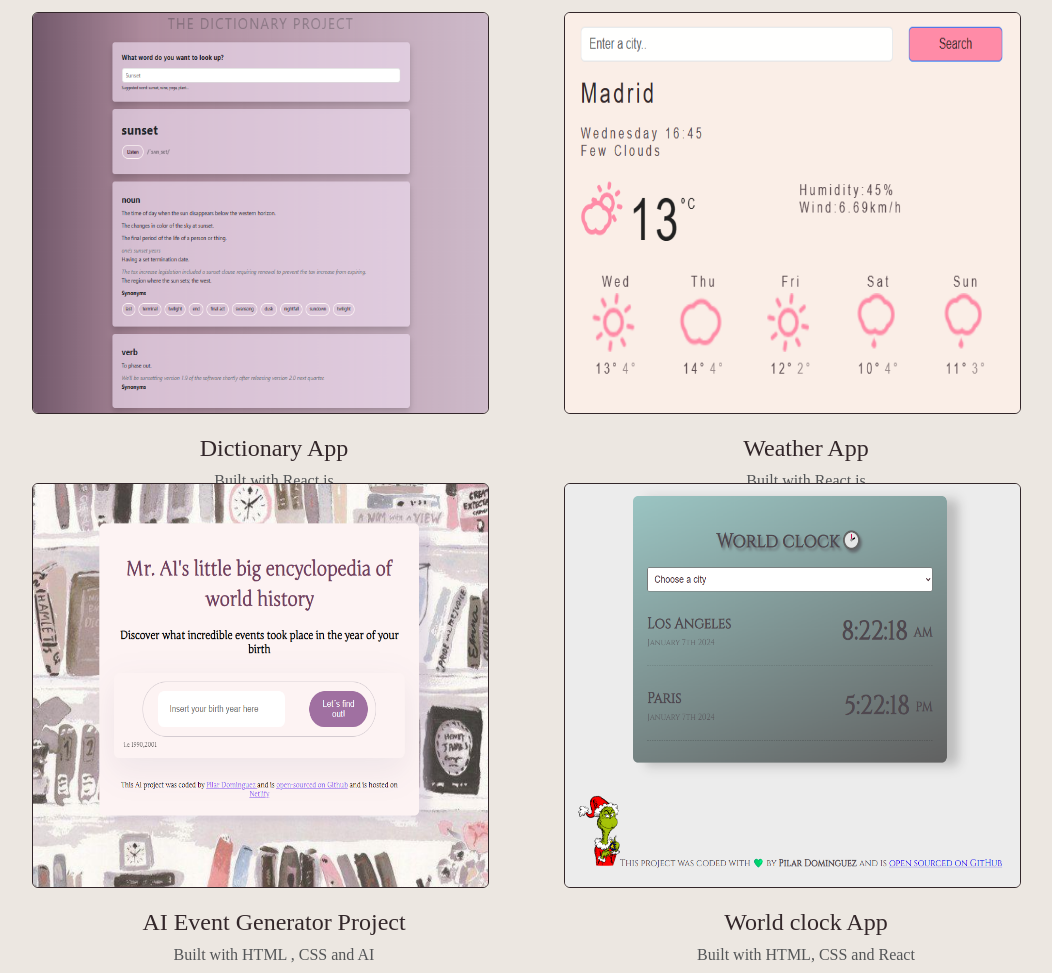
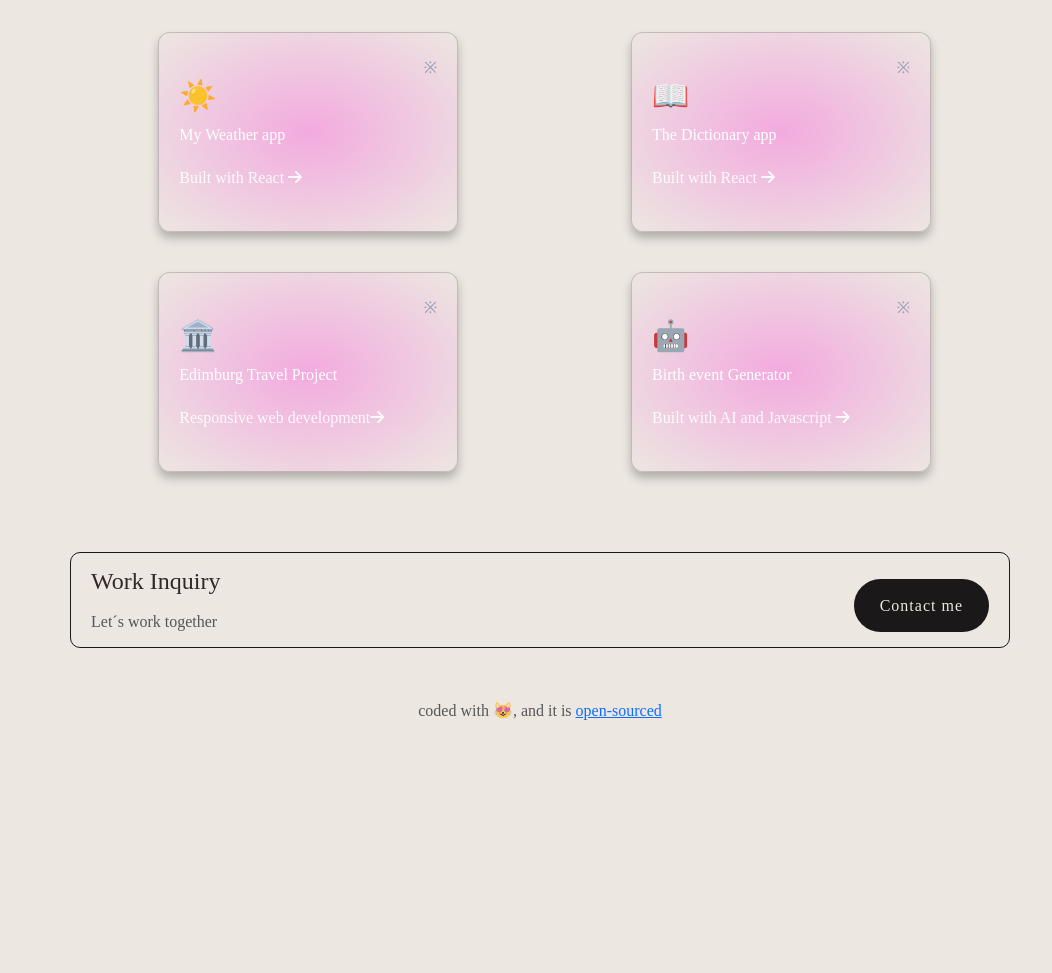
Before and after one commit to Pildomfl/my-portoflio-project, a plain HTML site: page work.html in a window 1280 px wide. Shown: the part 420-1393 px from the top of the page, without its empty margins (100-1152 px from the left). After the commit the page ends 1266 px from the top, so only its background shows below. Drawn offline with nearby package versions, Linux system fonts and the light colour scheme.

Commit message:
web update

```diff
--- a/styles/portfolio.css
+++ b/styles/portfolio.css
@@ -123,6 +123,10 @@ p {
     padding: 0;
     text-align: center;
   }
+  .cards {
+    justify-content: center;
+    text-align: center;
+  }
 }
 .nav {
   padding: 20px 0;
@@ -163,17 +167,16 @@ p {
 
 .info-tools {
   font-family: "Montaga", serif;
-  border: 2px solid #ff8ba7;
-  border-radius: 12px;
-  margin-top: 14px;
-  margin-bottom: 12px;
-  padding: 0 20px;
+  margin-left: 50px;
+  margin-bottom: 18px;
   color: #594a4e;
 }
-.info-tools p {
-  font-family: "Montaga", serif;
-  color: rgba(33, 37, 41, 0.75);
+.info-tools .skill {
+  border: 1px solid #f3aadf;
+  border-radius: 50px;
+  padding: 0px 10px;
 }
+
 row {
   height: 100vh;
   display: flex;
@@ -190,8 +193,8 @@ footer {
   margin: 60px 0;
 }
 .footer-mail {
-  margin-top: 40px;
-  font-size: 16px;
+  margin-top: 45px;
+  font-size: 14px;
   text-align: center;
 }
 footer .contact-box {
@@ -238,3 +241,72 @@ footer .social-links a:hover {
   color: #1a1818;
   background: #ffc6c7;
 }
+
+.card {
+  margin: 20px;
+  padding: 20px;
+  width: 300px;
+  min-height: 200px;
+  display: grid;
+  grid-template-rows: 20px 50px 1fr 50px;
+  border-radius: 12px;
+  box-shadow: 0px 6px 10px rgba(0, 0, 0, 0.25);
+  transition: all 0.2s;
+}
+
+.card:hover {
+  box-shadow: 0px 6px 10px rgba(0, 0, 0, 0.4);
+  transform: scale(1.01);
+}
+
+.card__link,
+.card__exit,
+.card__icon {
+  position: relative;
+  text-decoration: none;
+  color: rgba(255, 255, 255, 0.9);
+}
+
+.card__link::after {
+  position: absolute;
+  top: 25px;
+  left: 0;
+  content: "";
+  width: 0%;
+  height: 3px;
+  background-color: rgba(255, 255, 255, 0.6);
+  transition: all 0.5s;
+}
+
+.card__link:hover::after {
+  width: 100%;
+}
+
+.text {
+  color: white;
+}
+
+.card__exit {
+  grid-row: 1/2;
+  justify-self: end;
+}
+
+.card__icon {
+  grid-row: 2/3;
+  font-size: 30px;
+}
+
+.card__title {
+  grid-row: 3/4;
+  font-weight: 400;
+  color: #ffffff;
+}
+
+.card__apply {
+  grid-row: 4/5;
+  align-self: center;
+}
+
+.card-5 {
+  background: radial-gradient(#f3aadf, #ece7e1);
+}
--- a/work.html
+++ b/work.html
@@ -63,51 +63,51 @@
     </nav>
     <div class="content-container container">
       <div class="content">
-        <h1 class="mb-5">Take a look at what I´ve been working on!</h1>
+        <h1 class="mb-5 text-center">Take a look at what I´ve been working on!</h1>
         <p class="text-center m-5">
           Here is a sample of my most recent and featured projects.
         </p>
-        <div class="row">
-          <div class="col-md-6 mb-4">
-            <img
-              src="images/Dictionaryreact2.png"
-              class="img-fluid mb-3 rounded float-right"
-              id="caption"
-            />
-            <h3 class="text-center m-0">Dictionary App</h3>
-            <p class="text-center text-muted">Built with React.js</p>
-          </div>
+        <div class="row justify-content-evenly">
+  <div class="col-6 col-sm-4">
+    <div class="card card-5">
+  <div class="card__icon">☀️</div>
+  <p class="card__exit">※</p>
+  <div class="text">My Weather app</div>
+  <p class="card__apply">
+    <a class="card__link" href="https://github.com/Pildomfl/react-weather-app" target="_blank">Built with React <i class="fas fa-arrow-right"></i></a>
+  </p>
+</div>
+  </div>
+  <div class="col-6 col-sm-4"><div class="card card-5">
+  <div class="card__icon">📖</div>
+  <p class="card__exit">※</p>
+  <div class="text">The Dictionary app</div>
+  <p class="card__apply">
+    <a class="card__link" href="https://github.com/Pildomfl/dictionary-project" target="_blank">Built with React <i class="fas fa-arrow-right"></i></a>
+  </p>
+</div></div>
 
-          <div class="col-md-6 mb-4">
-            <img
-              src="images/Weatherreact1.png"
-              class="img-fluid mb-3 rounded"
-              id="caption"
-            />
-            <h3 class="text-center m-0">Weather App</h3>
-            <p class="text-center text-muted">Built with React.js</p>
-          </div>
-          <div class="col-md-6 mb-4">
-            <img
-              src="images/aieventgenerator.png"
-              class="img-fluid mb-3 rounded float-left"
-              id="caption"
-            />
-            <h3 class="text-center m-0">AI Event Generator Project</h3>
-            <p class="text-center text-muted">Built with HTML , CSS and AI</p>
-          </div>
-          <div class="col-md-6 mb-4">
-            <img
-              src="images/worldclock.png"
-              class="img-fluid mb-3 rounded float-right"
-              id="caption"
-            />
-            <h3 class="text-center m-0">World clock App</h3>
-            <p class="text-center text-muted">Built with HTML, CSS and React</p>
-          </div>
-        </div>
-      </div>
-    </div>
+
+  <div class="w-100 d-none d-md-block"></div>
+
+  <div class="col-6 col-sm-4"><div class="card card-5">
+  <div class="card__icon">🏛️</div>
+  <p class="card__exit">※</p>
+  <div class="text">Edimburg Travel Project</div>
+  <p class="card__apply">
+    <a class="card__link" href="https://github.com/Pildomfl/Edimburg-Travel-project" target="_blank"> Responsive web development<i class="fas fa-arrow-right"></i></a>
+  </p>
+</div></div>
+  <div class="col-6 col-sm-4"><div class="card card-5">
+  <div class="card__icon">🤖</div>
+  <p class="card__exit">※</p>
+  <div class="text">Birth event Generator</div>
+  <p class="card__apply">
+    <a class="card__link" href="https://github.com/Pildomfl/Birth-event-generator" target="_blank">Built with AI and Javascript <i class="fas fa-arrow-right"></i></a>
+  </p>
+</div></div>
+</div>
+
     <footer>
       <div class="contact-box justify-content-between mb-5 d-none d-md-flex">
         <div>
@@ -120,7 +120,7 @@
       </div>
 
       <p class="text-center mt-5 text-muted">
-        😸Coded by Pilar Dominguez, and it is
+        coded with 😻, and it is
         <a
           href="https://github.com/Pildomfl/my-portoflio-project"
           target="_blank"
```
Also changed, not shown: about.html (+17 -2 lines), images/test.html (added, +22 -0 lines), index.html (+2 -46 lines).
